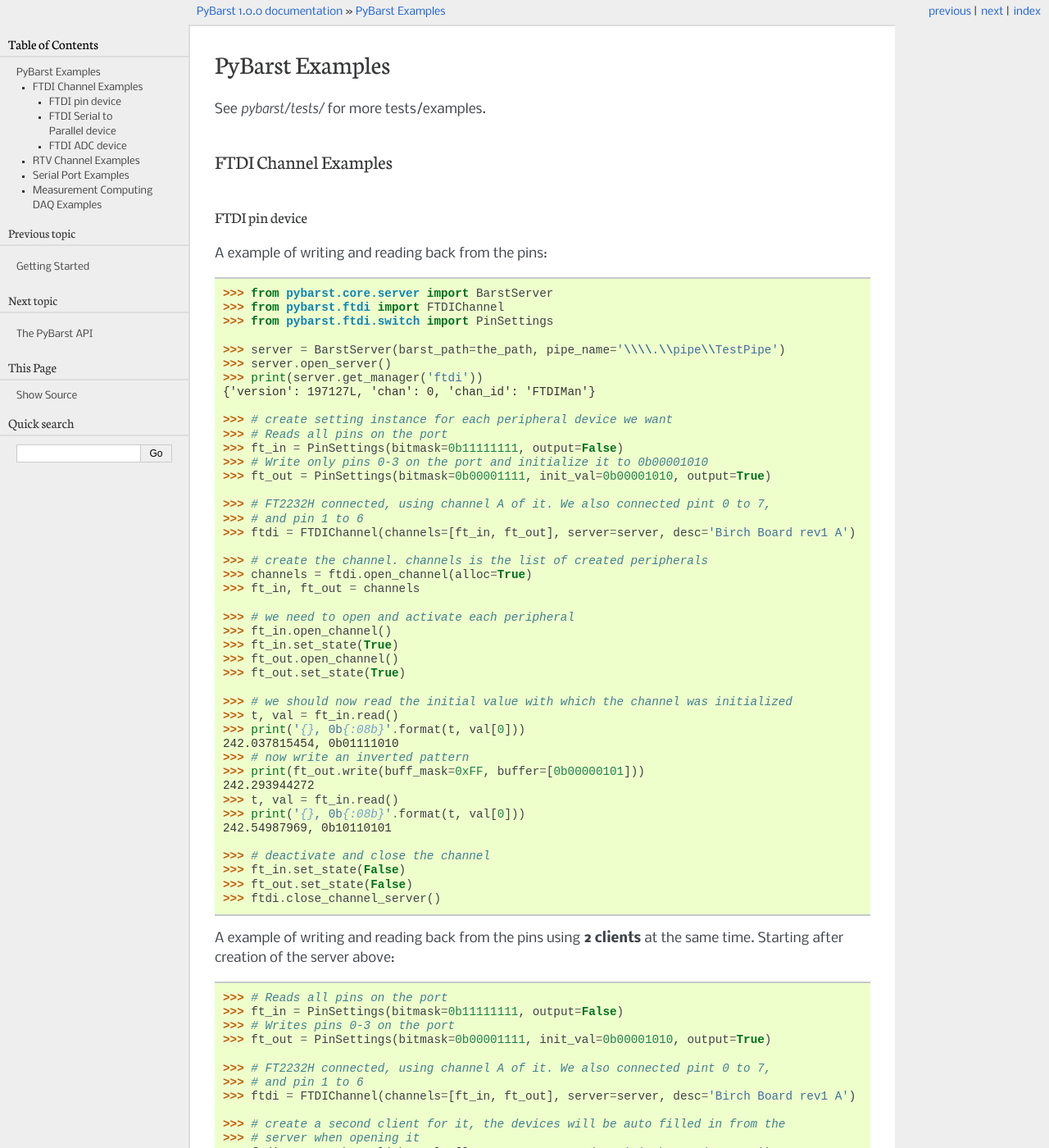
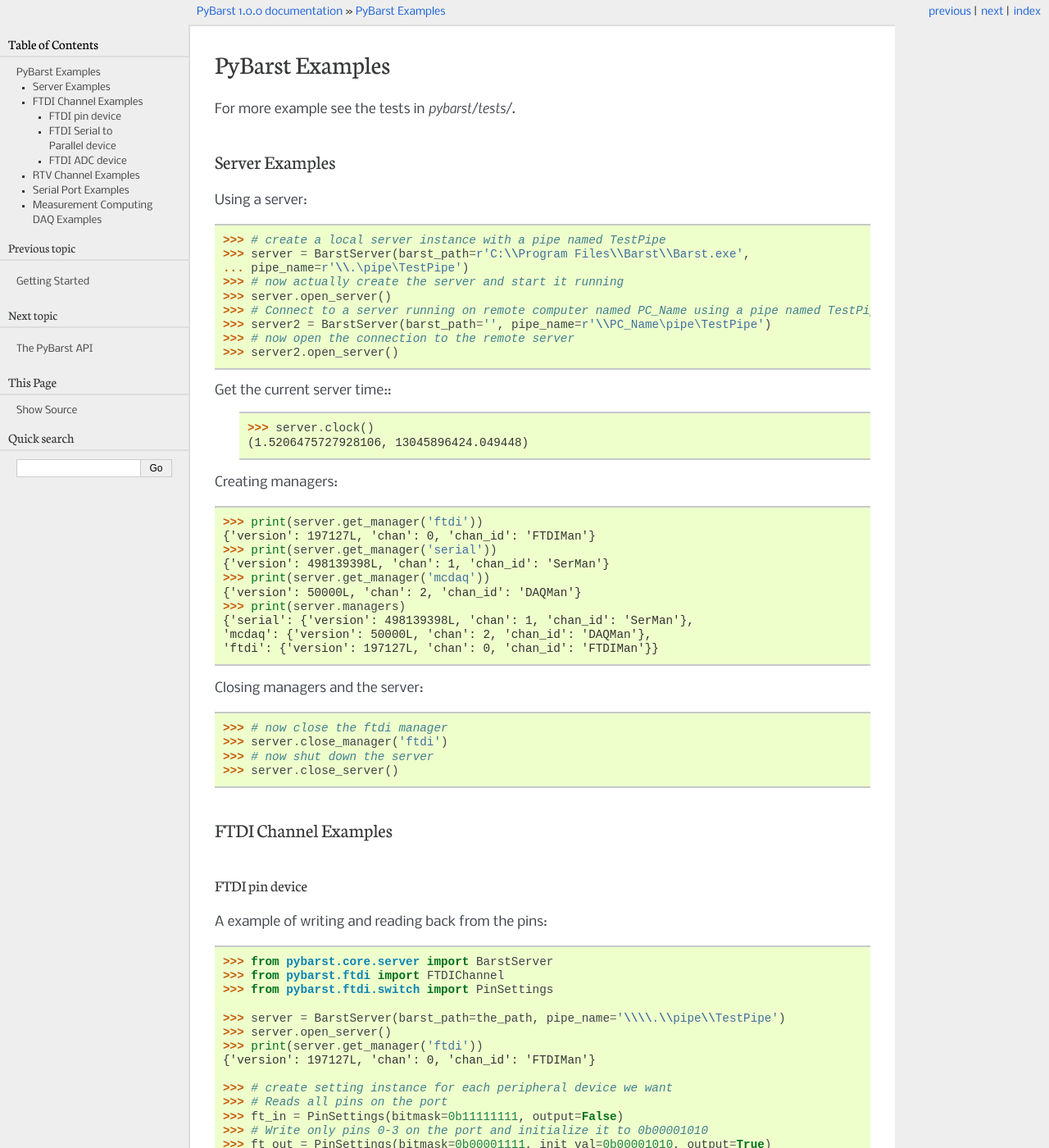
Before and after one commit to matham/pybarst, a Sphinx documentation site: the page built from doc/source/examples.rst, in a window 1280 px wide and 1400 px high. Shown: the whole window at 82% size. Built offline with Sphinx 7.4.7, drawn with Linux system fonts in a browser that asks for light colours.

Commit message:
Update server and other docs.

```diff
--- a/doc/source/examples.rst
+++ b/doc/source/examples.rst
@@ -1,9 +1,47 @@
-
 PyBarst Examples
 =================
 
+For more example see the tests in `pybarst/tests/`.
 
-See `pybarst/tests/` for more tests/examples.
+Server Examples
+----------------
+
+Using a server::
+
+    >>> # create a local server instance with a pipe named TestPipe
+    >>> server = BarstServer(barst_path=r'C:\\Program Files\\Barst\\Barst.exe',
+    ... pipe_name=r'\\.\pipe\TestPipe')
+    >>> # now actually create the server and start it running
+    >>> server.open_server()
+    >>> # Connect to a server running on remote computer named PC_Name using a pipe named TestPipe
+    >>> server2 = BarstServer(barst_path='', pipe_name=r'\\PC_Name\pipe\TestPipe')
+    >>> # now open the connection to the remote server
+    >>> server2.open_server()
+
+Get the current server time::
+    >>> server.clock()
+    (1.5206475727928106, 13045896424.049448)
+
+Creating managers::
+
+    >>> print(server.get_manager('ftdi'))
+    {'version': 197127L, 'chan': 0, 'chan_id': 'FTDIMan'}
+    >>> print(server.get_manager('serial'))
+    {'version': 498139398L, 'chan': 1, 'chan_id': 'SerMan'}
+    >>> print(server.get_manager('mcdaq'))
+    {'version': 50000L, 'chan': 2, 'chan_id': 'DAQMan'}
+    >>> print(server.managers)
+    {'serial': {'version': 498139398L, 'chan': 1, 'chan_id': 'SerMan'},
+    'mcdaq': {'version': 50000L, 'chan': 2, 'chan_id': 'DAQMan'},
+    'ftdi': {'version': 197127L, 'chan': 0, 'chan_id': 'FTDIMan'}}
+
+Closing managers and the server::
+
+    >>> # now close the ftdi manager
+    >>> server.close_manager('ftdi')
+    >>> # now shut down the server
+    >>> server.close_server()
+
 
 FTDI Channel Examples
 ----------------------
--- a/doc/source/ftdi_adc.rst
+++ b/doc/source/ftdi_adc.rst
@@ -1,8 +1,8 @@
 .. _ftdi-adc-api:
 
-*********
-FTDI ADC
-*********
+****************
+FTDI ADC Device
+****************
 
 :mod:`pybarst.ftdi.adc`
 =============================
--- a/doc/source/ftdi_chan.rst
+++ b/doc/source/ftdi_chan.rst
@@ -1,8 +1,8 @@
 .. _ftdi-chan-api:
 
-*******
-FTDI
-*******
+******************************
+FTDI Channel and Base Classes
+******************************
 
 
 :mod:`pybarst.ftdi`
--- a/doc/source/ftdi_switch.rst
+++ b/doc/source/ftdi_switch.rst
@@ -1,8 +1,8 @@
 .. _ftdi-switch-api:
 
-************
-FTDI switch
-************
+***********************
+FTDI Switching Devices
+***********************
 
 :mod:`pybarst.ftdi.switch`
 =============================
```
Also changed, not shown: doc/source/getting_started.rst (line endings or trailing spaces), 5 other files.
